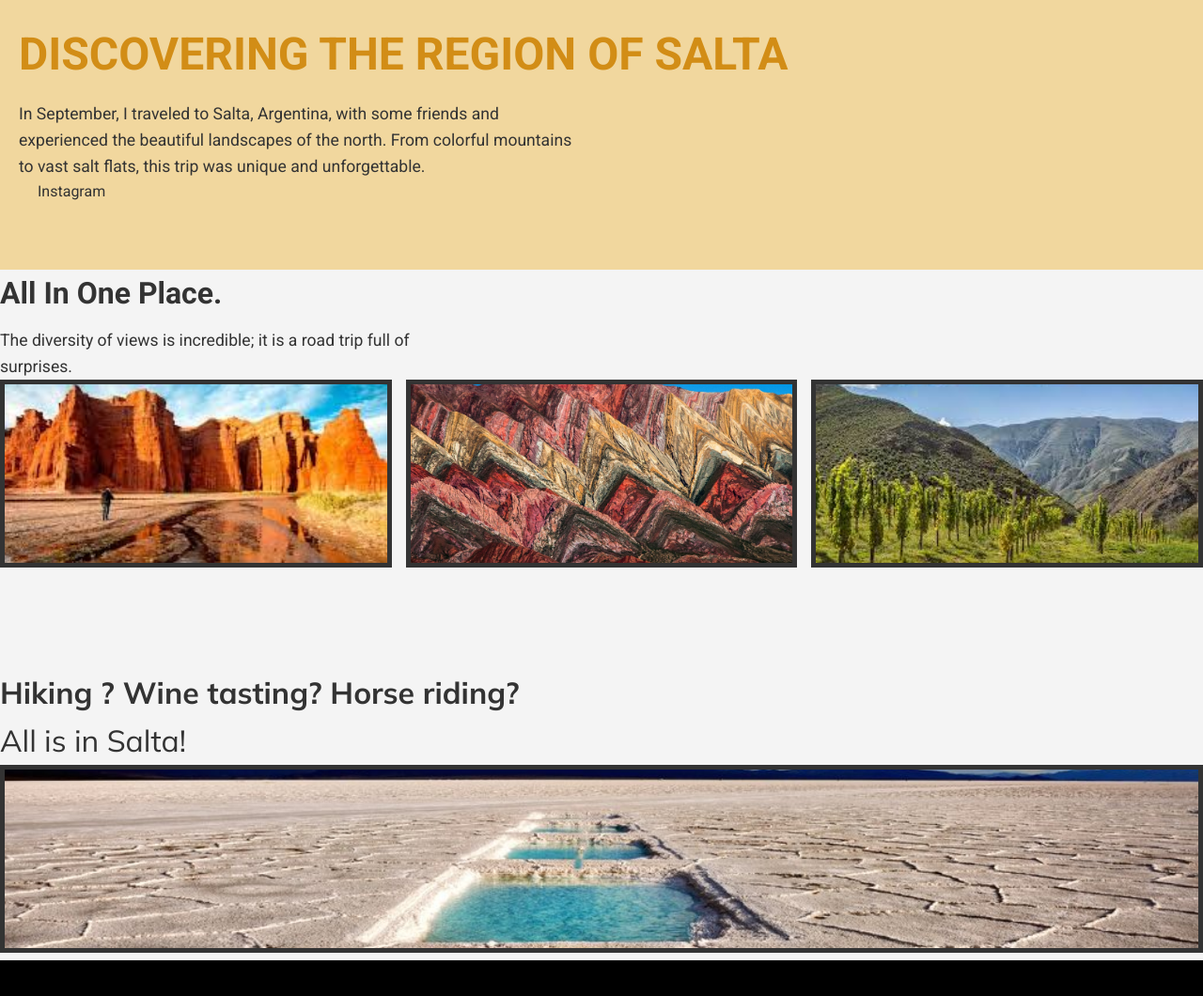
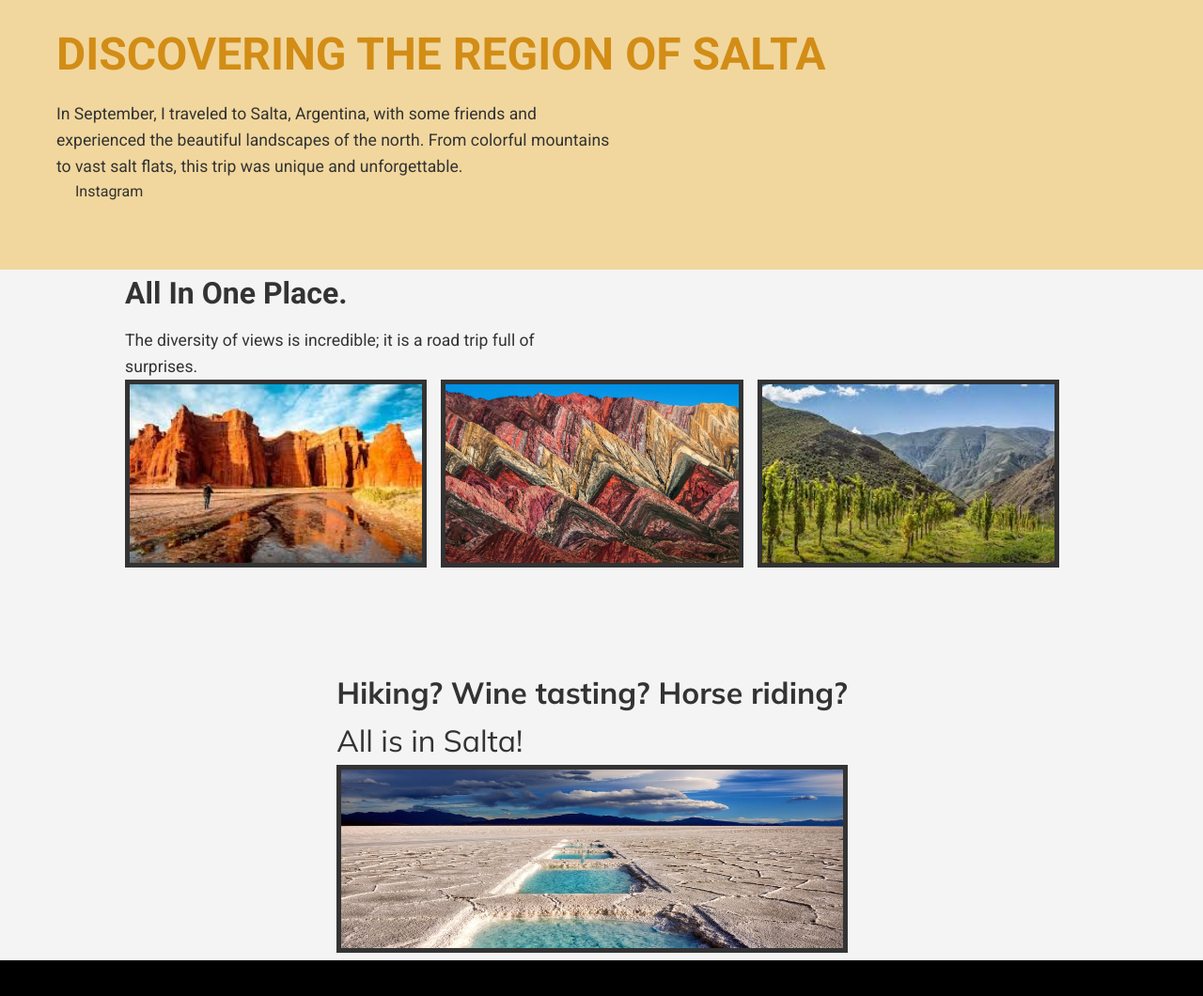
Before and after one commit to ElsaE12/try2, a plain HTML site: page index.html in a window 1280 px wide. Shown: the whole page at 94% size. Drawn offline with Linux system fonts and the light colour scheme.

Commit message:
Update index.html

```diff
--- a/index.html
+++ b/index.html
@@ -3,14 +3,14 @@
 <head>
     <meta charset="UTF-8">
     <meta name="viewport" content="width=device-width, initial-scale=1.0">
-    <title>Salta trip</title>
+    <title>Salta Trip</title>
     <!-- Linking the CSS file -->
     <link href="css/styles.css" rel="stylesheet">
 </head>
 <body>
 
     <!-- Header -->
-    <header class="header">
+    <header class="header section">
         <h1>Discovering the region of Salta</h1>
         <p class="description">In September, I traveled to Salta, Argentina, with some friends and experienced the beautiful landscapes of the north. From colorful mountains to vast salt flats, this trip was unique and unforgettable.</p>
         <p><a href="https://www.instagram.com/solsalute/reel/DBL2QsSxgGY/" target="SALTAREELS">Instagram</a></p>
@@ -20,7 +20,7 @@
     <main class="container">
 
         <!-- First Section -->
-        <section class="first-section">
+        <section class="first-section section">
             <h2>All in one place.</h2>
             <p class="description">The diversity of views is incredible; it is a road trip full of surprises.</p>
 
@@ -39,8 +39,8 @@
         </section>
 
         <!-- Final Section -->
-        <section class="final-section">
-            <h2>Hiking ? Wine tasting? Horse riding?</h2>
+        <section class="final-section section">
+            <h2>Hiking? Wine tasting? Horse riding?</h2>
             <p>All is in Salta!</p>
             <div class="image-item centered">
                 <img src="images/Salinas.png" alt="Salinas">
@@ -49,8 +49,9 @@
 
     </main>
 
+    <!-- Footer -->
     <footer class="footer">
-
+        <!-- Empty footer for now -->
     </footer>
 
 </body>
```
